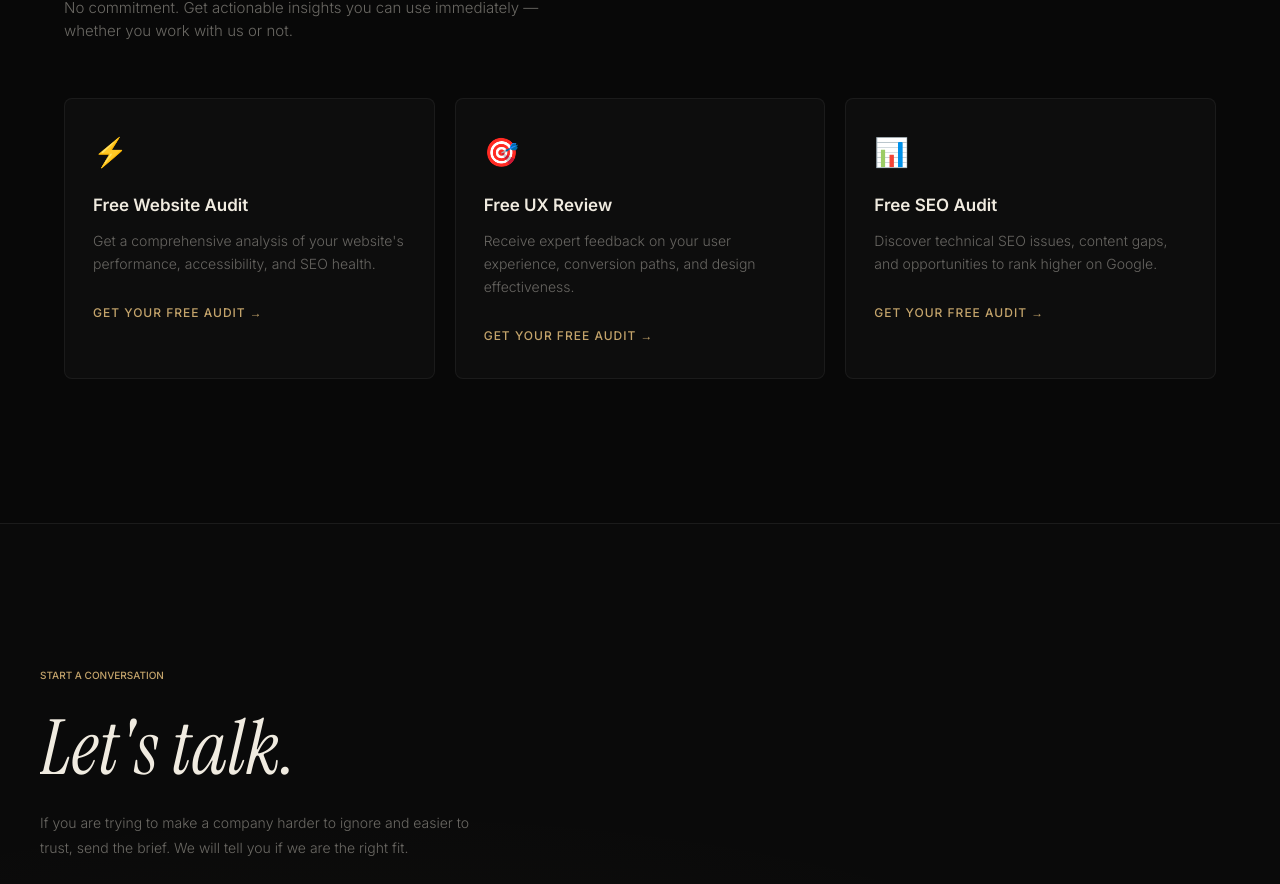
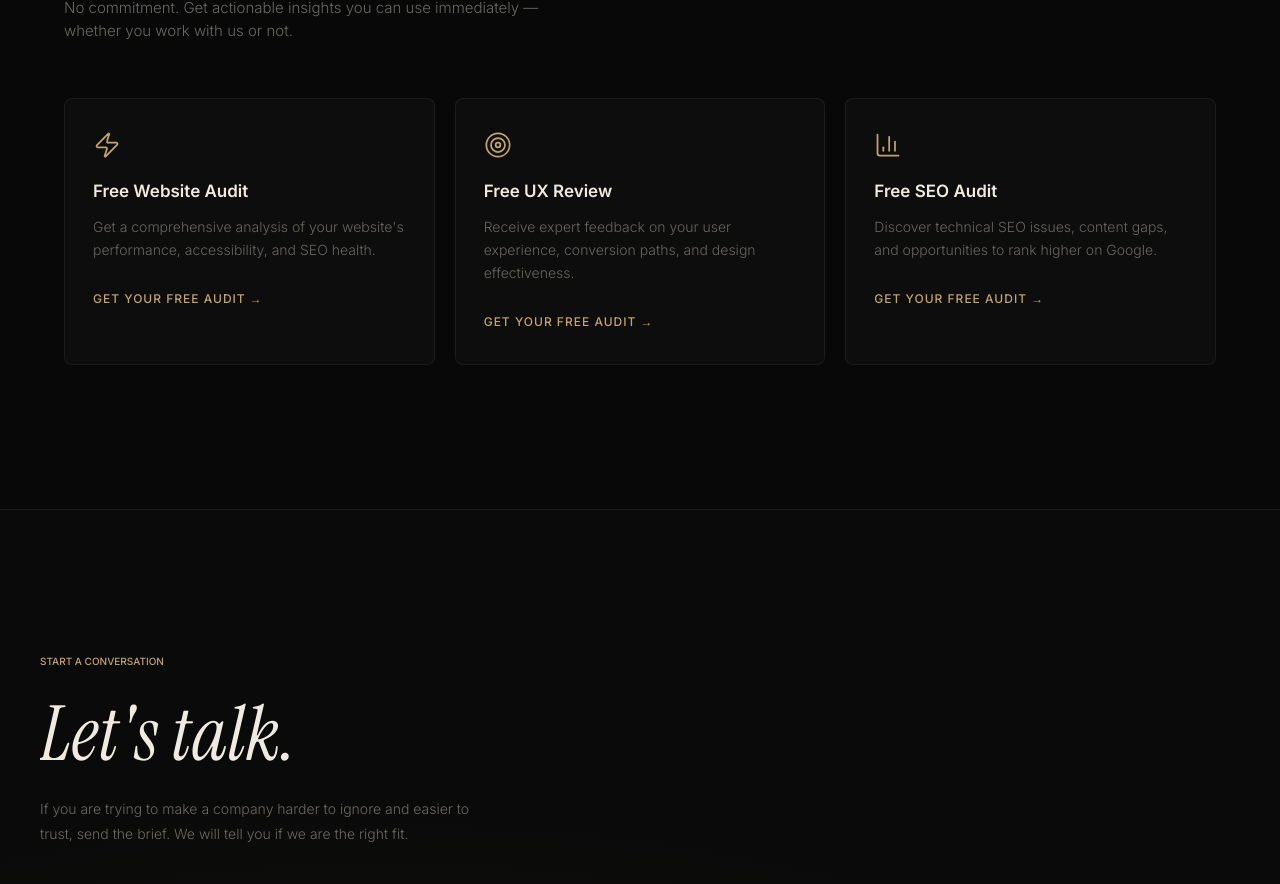
Before and after one commit to Aesthetix-Studio/Aesthetix-Studio, a React (Vite) app: page / in a window 1280 px wide. Shown: the part 4253-5137 px from the top of the page. Built offline with nearby package versions, Linux system fonts and the light colour scheme; no server answers.

Commit message:
fix(lead-magnets): replace emoji icons with professional Lucide icons

```diff
--- a/src/app/components/lead-magnets.tsx
+++ b/src/app/components/lead-magnets.tsx
@@ -1,37 +1,34 @@
 import { useRef, useState } from "react";
 import { motion, useInView } from "motion/react";
+import { Zap, Target, BarChart3, type LucideIcon } from "lucide-react";
 
 const API = import.meta.env.VITE_API_URL || "http://localhost:8787";
 
 interface Magnet {
   id: string;
-  icon: string;
+  icon: LucideIcon;
   title: string;
   description: string;
-  fields: string[];
 }
 
 const MAGNETS: Magnet[] = [
   {
     id: "website-audit",
-    icon: "⚡",
+    icon: Zap,
     title: "Free Website Audit",
     description: "Get a comprehensive analysis of your website's performance, accessibility, and SEO health.",
-    fields: ["name", "email", "website"],
   },
   {
     id: "ux-review",
-    icon: "🎯",
+    icon: Target,
     title: "Free UX Review",
     description: "Receive expert feedback on your user experience, conversion paths, and design effectiveness.",
-    fields: ["name", "email", "website"],
   },
   {
     id: "seo-audit",
-    icon: "📊",
+    icon: BarChart3,
     title: "Free SEO Audit",
     description: "Discover technical SEO issues, content gaps, and opportunities to rank higher on Google.",
-    fields: ["name", "email", "website"],
   },
 ];
 
@@ -138,7 +135,7 @@ export function LeadMagnets() {
                 e.currentTarget.style.transform = "translateY(0)";
               }}
             >
-              <span style={{ fontSize: "28px", display: "block", marginBottom: "20px" }}>{magnet.icon}</span>
+              <magnet.icon size={28} strokeWidth={1.5} color="#C4A46B" style={{ display: "block", marginBottom: "20px" }} />
               <h3 style={{
                 fontFamily: "'Inter', sans-serif", fontSize: "17px", fontWeight: 600,
                 color: "#F0EBE0", margin: "0 0 10px",
```
